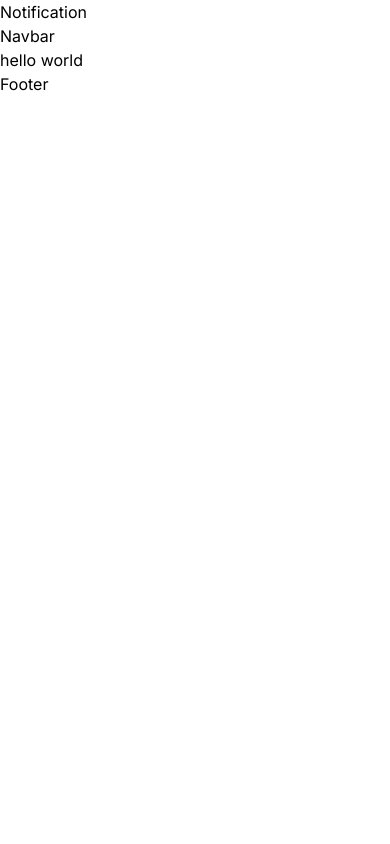
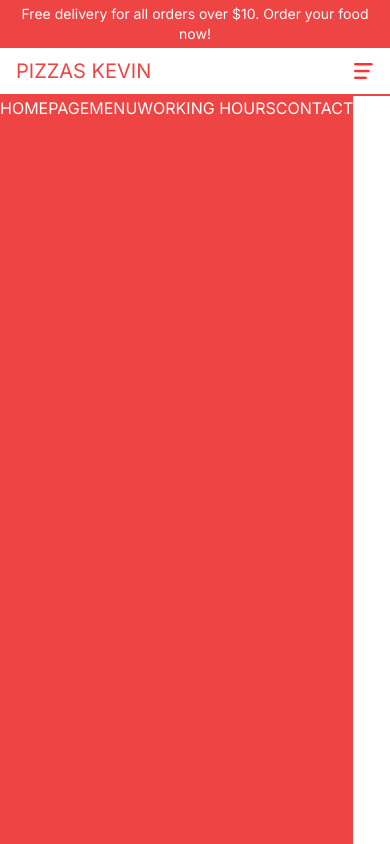
Before and after one commit to kvto/app-delivery, a Next.js app: page / in a window 390 px wide. Built offline with nearby package versions, Linux system fonts and the light colour scheme.

Commit message:
React Tailwind Responsive Navbar Menu tutorial

```diff
--- /dev/null
+++ b/src/app/components/Menu.tsx
@@ -0,0 +1,32 @@
+"use client"
+
+import Image from 'next/image'
+import Link from 'next/link';
+import React, { useState } from 'react'
+
+const links = [
+    { id: 1, title: "Homepage", url: "/"},
+    { id: 2, title: "Menu", url: "/menu"},
+    { id: 3, title: "Working Hours", url: "/"},
+    { id: 4, title: "Contact", url: "/"}
+]
+
+function Menu() {
+    const [open, setOpen] = useState(false);
+  return (
+    <div>
+        {!open ? (<Image src="/open.png" alt="" width={20} height={20} onClick={() => setOpen(true)}/>)
+        : <Image src="/close.png" alt="" width={20} height={20} onClick={() => setOpen(false)}/>}
+    <div className='bg-red-500 text-white absolute left-0 top-24 h-[calc(100vh-6rem)]'>
+      {links.map(item =>(
+        <Link href={item.url} key={item.id}>{item.title}</Link>
+    ))}
+    </div>
+
+    </div>
+
+
+  )
+}
+
+export default Menu
--- a/src/app/components/Navbar.tsx
+++ b/src/app/components/Navbar.tsx
@@ -1,8 +1,21 @@
+import Link from 'next/link'
 import React from 'react'
+import Menu from './Menu'
 
 function Navbar() {
   return (
-    <div>Navbar</div>
+    <div className='h-12 text-red-500 p-4 flex items-center justify-between
+    border-b-2 border-b-red-500 uppercase'>
+      {/*Logo*/}
+      <div className='text-xl'>
+        <Link href="/"> pizzas kevin</Link>
+      </div>
+      {/*mobile menu */}
+      <div>
+        <Menu />
+      </div>
+    </div>
+
   )
 }
 
--- a/src/app/components/Notification.tsx
+++ b/src/app/components/Notification.tsx
@@ -2,7 +2,9 @@ import React from 'react'
 
 function Notification() {
   return (
-    <div>Notification</div>
+    <div className="h-12 bg-red-500 text-white px-4
+    flex items-center text-center text-sm justify-center
+    md:text-base cursor-pointer">Free delivery for all orders over $10. Order your food now!</div>
   )
 }
 
```
